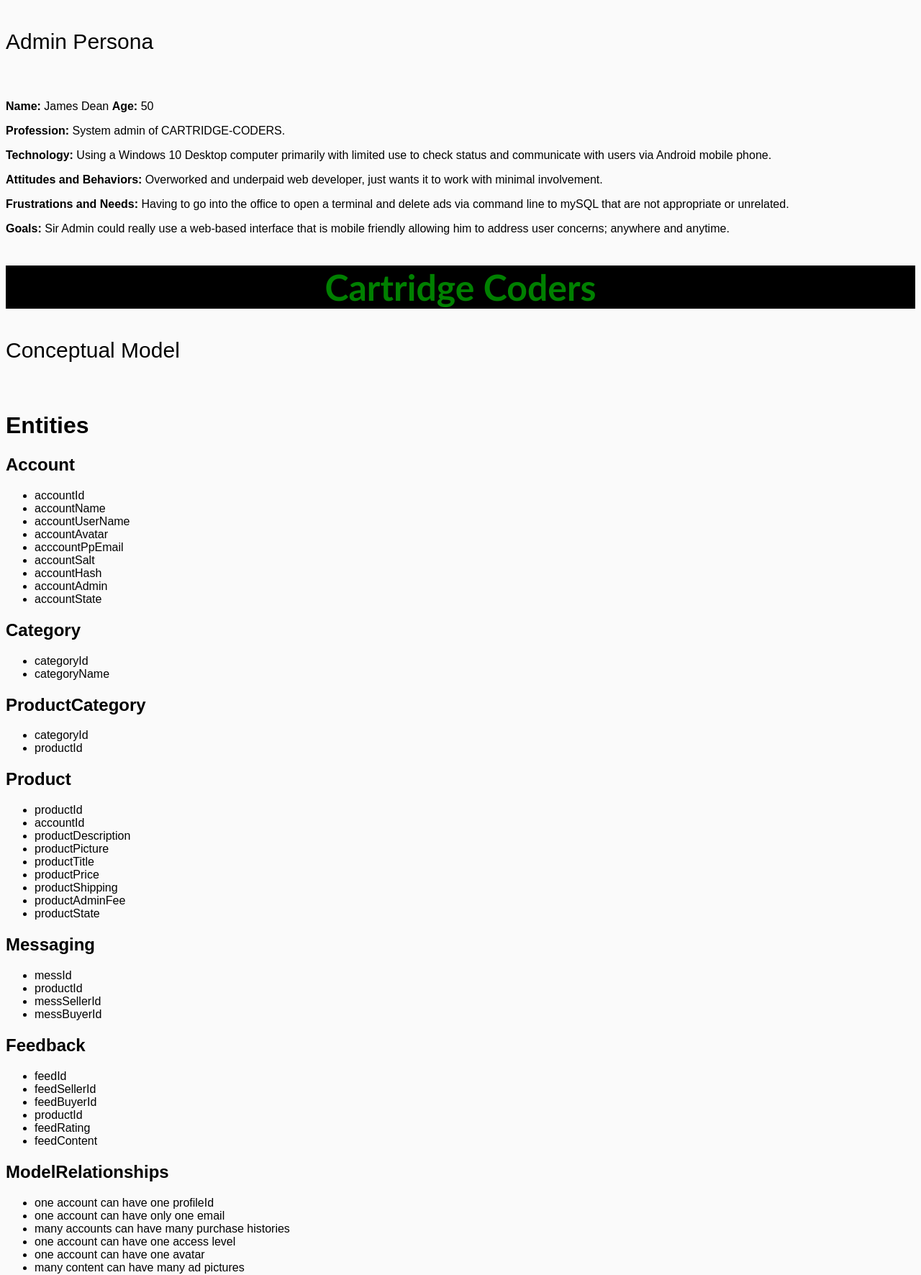
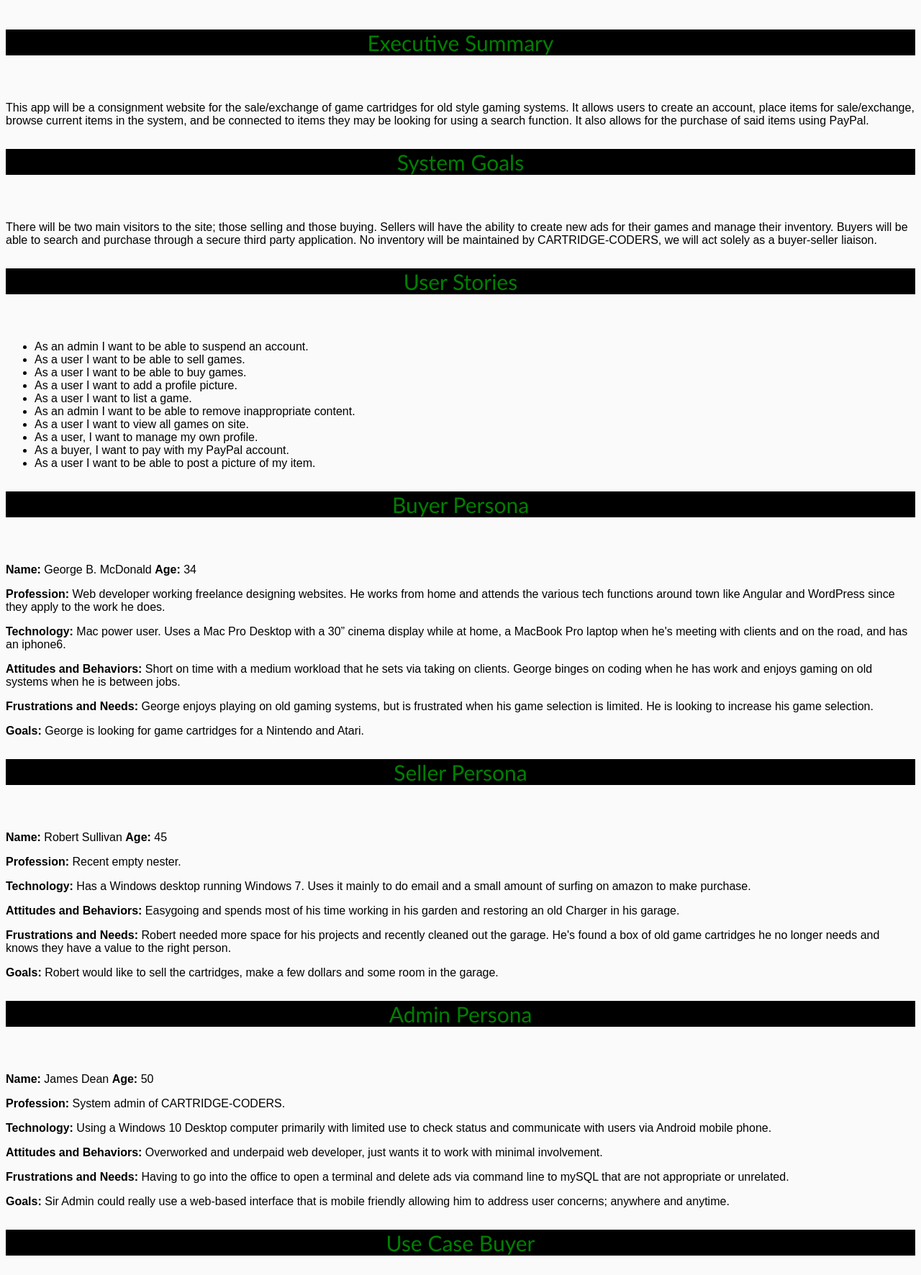
Before and after one commit to wyndows/cartridge-coders, a PHP site: page /epic/index.php in a window 1280 px wide. Shown: the part 102-1874 px from the top of the page at 72% size. Run offline with PHP 8.4, Linux system fonts and the light colour scheme.

Commit message:
changed epic storyline for correct sequence

```diff
--- a/css/style.css
+++ b/css/style.css
@@ -1,4 +1,12 @@
 .header {
+	background-color: black;
+	font-size: 50px;
+	font-family: Calibri, Candara, Segoe, 'Segoe UI', Optima, Arial, sans-serif;
+	text-align: center;
+	color: green;
+}
+
+.title {
 	background-color: black;
 	font-size: 50px;
 	font-family: Calibri, Candara, Segoe, 'Segoe UI', Optima, Arial, sans-serif;
--- a/epic/admin.php
+++ b/epic/admin.php
@@ -1,4 +1,4 @@
-<h2 class="header">Cartridge Coders</h2>
+
 <p class="title">Admin Persona</p>
 <br>
 <p><strong>Name:</strong> James Dean
--- a/epic/conceptualModel.php
+++ b/epic/conceptualModel.php
@@ -1,4 +1,4 @@
-<h2 class="header">Cartridge Coders</h2>
+
 <p class="title">Conceptual Model</p>
 <br>
 <h1>Entities</h1>
--- a/epic/erd.php
+++ b/epic/erd.php
@@ -1,4 +1,4 @@
-<h2 class="header">Cartridge Coders</h2>
+
 <p class="title">ERD</p>
 <br>
 <img src="../media/erd.svg" alt="ERD">
--- a/epic/executive.php
+++ b/epic/executive.php
@@ -1,4 +1,4 @@
-<h2 class="header">Cartridge Coders</h2>
+
 <p class="title">Executive Summary</p>
 <br>
 <p>This app will be a consignment website for the sale/exchange of game cartridges for old style gaming systems. It
--- a/epic/george.php
+++ b/epic/george.php
@@ -1,4 +1,4 @@
-<h2 class="header">Cartridge Coders</h2>
+
 <p class="title">Buyer Persona</p>
 <br>
 <p><strong>Name:</strong> George B. McDonald
--- a/epic/index.php
+++ b/epic/index.php
@@ -7,16 +7,17 @@
 	</head>
 
 	<body>
+		<h2 class="header">Cartridge Coders</h2>
+		<?php require_once("executive.php"); ?>
+		<?php require_once("systemGoals.php"); ?>
+		<?php require_once("userStories.php"); ?>
+		<?php require_once("george.php"); ?>
+		<?php require_once("robert.php"); ?>
 		<?php require_once("admin.php"); ?>
+		<?php require_once("useCaseBuyer.php"); ?>
+		<?php require_once("useCaseSeller.php"); ?>
 		<?php require_once("conceptualModel.php"); ?>
 		<?php require_once("erd.php"); ?>
-		<?php require_once("executive.php"); ?>
-		<?php require_once("george.php"); ?>
-		<?php require_once("robert.php"); ?>
-		<?php require_once("systemGoals.php"); ?>
 		<?php require_once("timeline.php"); ?>
-		<?php require_once("useCaseBuyer.php"); ?>
-		<?php require_once("useCaseSeller.php"); ?>
-		<?php require_once("userStories.php"); ?>
 	</body>
 </html>
--- a/epic/robert.php
+++ b/epic/robert.php
@@ -1,4 +1,4 @@
-<h2 class="header">Cartridge Coders</h2>
+
 <p class="title">Seller Persona</p>
 <br>
 <p><strong>Name:</strong> Robert Sullivan
--- a/epic/systemGoals.php
+++ b/epic/systemGoals.php
@@ -1,4 +1,4 @@
-<h2 class="header">Cartridge Coders</h2>
+
 <p class="title">System Goals</p>
 <br>
 
--- a/epic/timeline.php
+++ b/epic/timeline.php
@@ -1,4 +1,4 @@
-<h2 class="header">Cartridge Coders</h2>
+
 <p class="title">Timeline</p>
 <br>
 <h3>Week 1- April 25th - 29th</h3>
--- a/epic/useCaseBuyer.php
+++ b/epic/useCaseBuyer.php
@@ -1,4 +1,4 @@
-<h2 class="header">Cartridge Coders</h2>
+
 <p class="title">Use Case Buyer</p>
 <br>
 <p>George McDonald is looking to increase his game choices for his classic game console. He regularly uses the Cartridge
--- a/epic/useCaseSeller.php
+++ b/epic/useCaseSeller.php
@@ -1,4 +1,4 @@
-<h2 class="header">Cartridge Coders</h2>
+
 <p class="title">Use Case Seller</p>
 <br>
 <p>Robert Sullivan has some old game cartridges that he wants to get rid of. He is looking around the internet for a way
--- a/epic/userStories.php
+++ b/epic/userStories.php
@@ -1,4 +1,4 @@
-<header class="header">Cartridge Coders</header>
+
 <p class="title">User Stories</p>
 <br>
 <ul>
```
